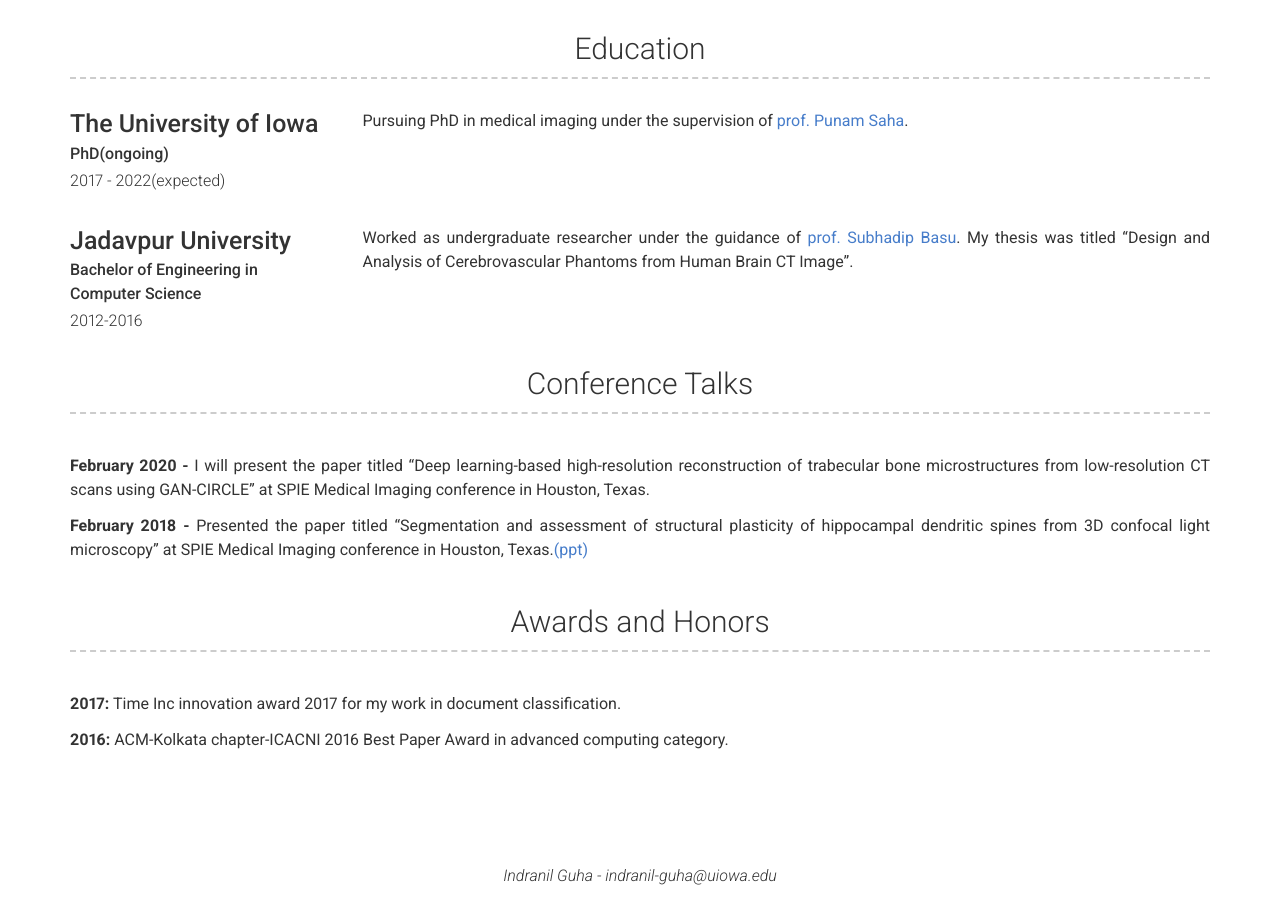
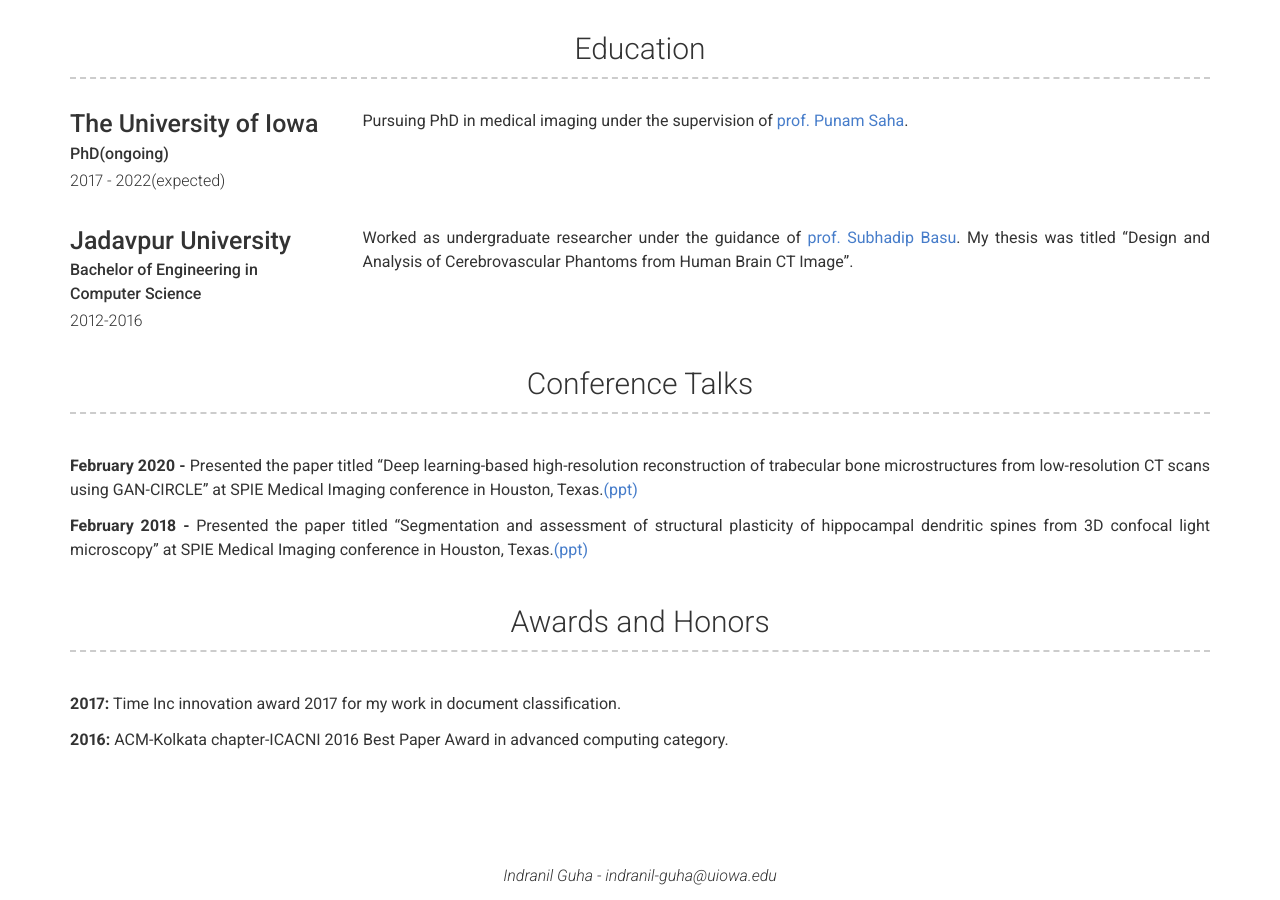
Before and after one commit to iguha94/iguha94.github.io, a Jekyll site: the page built from index.md, in a window 1280 px wide and 900 px high, scrolled down 1627 px. Built offline with Jekyll 4.4.1, drawn with Linux system fonts in a browser that asks for light colours; nearby versions of some CDN libraries; a style sheet for code colours, icons or effects is not loaded.

Commit message:
changes in presentation

```diff
--- a/_config.yml
+++ b/_config.yml
@@ -34,7 +34,7 @@ educaton_title: Education
 # More Section
 more_title: Conference Talks
 more_content: | # this will include new lines to allow paragraphs
-  <b>February 2020 -</b> I will present the paper titled "Deep learning-based high-resolution reconstruction of trabecular bone microstructures from low-resolution CT scans using GAN-CIRCLE" at SPIE Medical Imaging conference in Houston, Texas.
+  <b>February 2020 -</b> Presented the paper titled "Deep learning-based high-resolution reconstruction of trabecular bone microstructures from low-resolution CT scans using GAN-CIRCLE" at SPIE Medical Imaging conference in Houston, Texas.<a href="/images/SPIE_Presentation_2020.pptx" target="_blank">(ppt)</a>
 
   <b>February 2018 -</b> Presented the paper titled "Segmentation and assessment of structural plasticity of hippocampal dendritic spines from 3D confocal light microscopy" at SPIE Medical Imaging conference in Houston, Texas.<a href="/images/SPIE_PRESENTATION_final.pptx" target="_blank">(ppt)</a>
 
```
Also changed, not shown: 1 other file.
